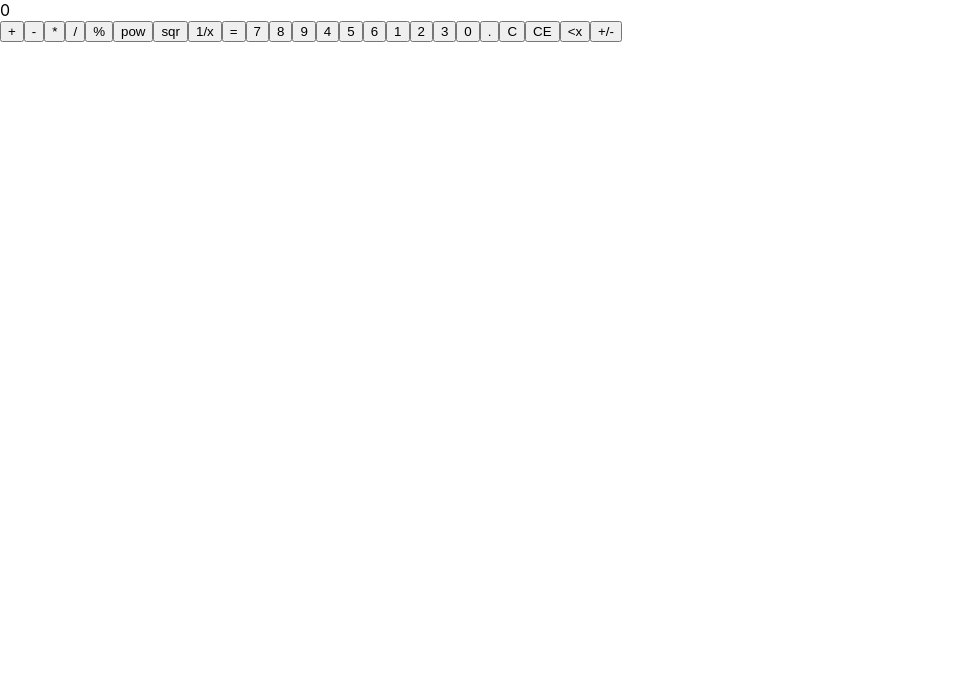
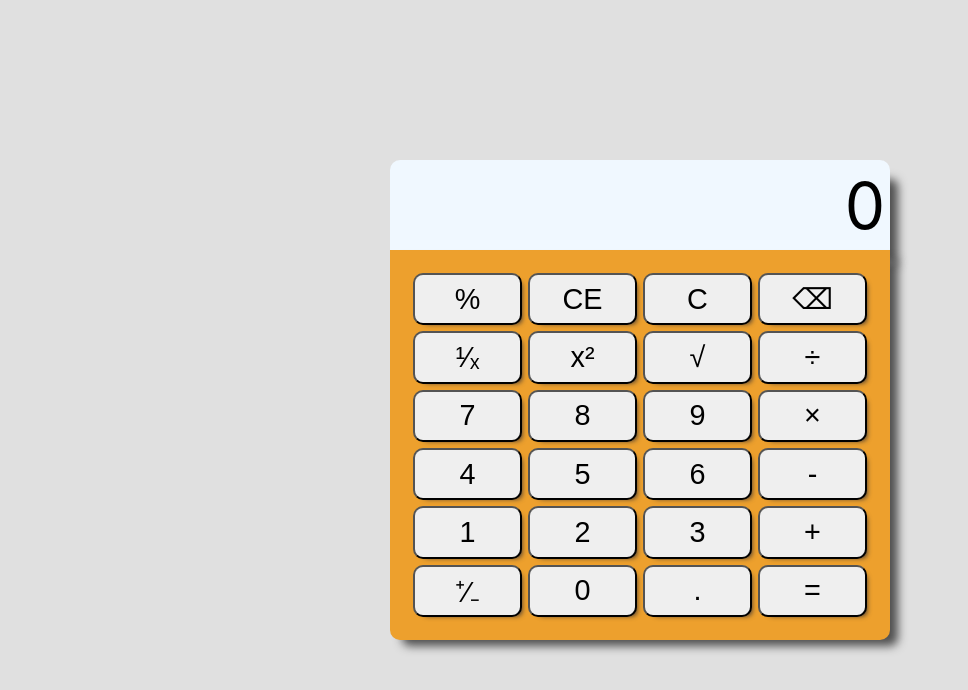
Before and after one commit to snkdrel/calculator-react, a React (Create React App) app: page / in a window 1280 px wide. Shown: the top 690 px of the page, without its empty margins (0-968 px from the left). Built offline with nearby package versions, Linux system fonts and the light colour scheme.

Commit message:
Add styles

```diff
--- a/src/App.css
+++ b/src/App.css
@@ -1,38 +1,46 @@
-.App {
-  text-align: center;
+body {
+  background-color: #e0e0e0;
 }
 
-.App-logo {
-  height: 40vmin;
-  pointer-events: none;
+#root {
+  display: flex;
+  justify-content: center;
 }
 
-@media (prefers-reduced-motion: no-preference) {
-  .App-logo {
-    animation: App-logo-spin infinite 20s linear;
-  }
+.calculator-container {
+  position: absolute;
+  height: 100%;
+  width: 500px;
+  display: flex;
+  flex-direction: column;
+  justify-content: center;
+  font-size: 4rem;
 }
 
-.App-header {
-  background-color: #282c34;
-  min-height: 100vh;
+.display {
+  background-color: aliceblue;
   display: flex;
-  flex-direction: column;
   align-items: center;
-  justify-content: center;
-  font-size: calc(10px + 2vmin);
-  color: white;
+  justify-content: flex-end;
+  padding: 5px;
+  height: 80px;
+  border-radius: 10px 10px 0px 0px;
+  box-shadow: 10px 17px 10px -2px #4F4F4F;
 }
 
-.App-link {
-  color: #61dafb;
+.button-container {
+  display: inline-grid;
+  grid-template: repeat(6, 1fr) / repeat(4, 1fr);
+  height: 350px;
+  background-color: #eda02d;
+  padding: 20px;
+  border-radius: 0px 0px 10px 10px;
+  box-shadow: 10px 8px 10px -2px #4F4F4F;
 }
 
-@keyframes App-logo-spin {
-  from {
-    transform: rotate(0deg);
-  }
-  to {
-    transform: rotate(360deg);
-  }
+button {
+  font-size: 1.8rem;
+  border-radius: 10px;
+  margin: 3px;
+  box-shadow: 5px 4px 5px -5px #3A3435;
 }
--- a/src/components/Calculator.js
+++ b/src/components/Calculator.js
@@ -107,40 +107,39 @@ function Calculator() {
     }
 
     return(
-        <div>
-            <Display currentText={currentOperand} />
+        <div className="calculator-container">
+            <Display currentText={currentOperand}/>
 
-            <div>
-                <Button text={'+'} onClickButton={() => handleClickBinaryOp('+')}/>
-                <Button text={'-'} onClickButton={() => handleClickBinaryOp('-')}/>
-                <Button text={'*'} onClickButton={() => handleClickBinaryOp('*')}/>
-                <Button text={'/'} onClickButton={() => handleClickBinaryOp('/')}/>
+            <div className="button-container">
+                <Button text={'%'} onClickButton={() => handleClickUnaryOp('%')}/>
+                <Button text={'CE'} onClickButton={resetToZero}/>
+                <Button text={'C'} onClickButton={resetCalculation}/>
+                <Button text={'\u232b'} onClickButton={handleClickBackspace}/>
 
-                <Button text={'%'} onClickButton={() => handleClickUnaryOp('%')}/>
-                <Button text={'pow'} onClickButton={() => handleClickUnaryOp('pow')}/>
-                <Button text={'sqr'} onClickButton={() => handleClickUnaryOp('sqr')}/>
-                <Button text={'1/x'} onClickButton={() => handleClickUnaryOp('inv')}/>
-
-                <Button text={'='} onClickButton={handleClickEqual}/>
+                <Button text={'¹⁄ₓ'} onClickButton={() => handleClickUnaryOp('inv')}/>
+                <Button text={'x\u00b2'} onClickButton={() => handleClickUnaryOp('pow')}/>
+                <Button text={'\u221a'} onClickButton={() => handleClickUnaryOp('sqr')}/>
+                <Button text={'\u00f7'} onClickButton={() => handleClickBinaryOp('/')}/>
 
                 <Button text={'7'} onClickButton={() => handleClickDigit('7')}/>
                 <Button text={'8'} onClickButton={() => handleClickDigit('8')}/>
                 <Button text={'9'} onClickButton={() => handleClickDigit('9')}/>
+                <Button text={'\u00d7'} onClickButton={() => handleClickBinaryOp('*')}/>
+
                 <Button text={'4'} onClickButton={() => handleClickDigit('4')}/>
                 <Button text={'5'} onClickButton={() => handleClickDigit('5')}/>
                 <Button text={'6'} onClickButton={() => handleClickDigit('6')}/>
+                <Button text={'-'} onClickButton={() => handleClickBinaryOp('-')}/>
+
                 <Button text={'1'} onClickButton={() => handleClickDigit('1')}/>
                 <Button text={'2'} onClickButton={() => handleClickDigit('2')}/>
                 <Button text={'3'} onClickButton={() => handleClickDigit('3')}/>
+                <Button text={'+'} onClickButton={() => handleClickBinaryOp('+')}/>
+
+                <Button text={'⁺⁄₋'} onClickButton={handleClickSign}/>
                 <Button text={'0'} onClickButton={() => handleClickDigit('0')}/>
-
                 <Button text={'.'} onClickButton={handleClickPoint}/>
-
-                <Button text={'C'} onClickButton={resetCalculation}/>
-                <Button text={'CE'} onClickButton={resetToZero}/>
-                <Button text={'<x'} onClickButton={handleClickBackspace}/>
-
-                <Button text={'+/-'} onClickButton={handleClickSign}/>
+                <Button text={'='} onClickButton={handleClickEqual}/>
             </div>
         </div>
     );
--- a/src/components/Display.js
+++ b/src/components/Display.js
@@ -1,6 +1,6 @@
 function Display({ currentText}) {
     return (
-        <div>{currentText}</div>
+        <div  className="display">{currentText}</div>
     );
 }
 
```
Also changed, not shown: public/index.html (+0 -10 lines).
